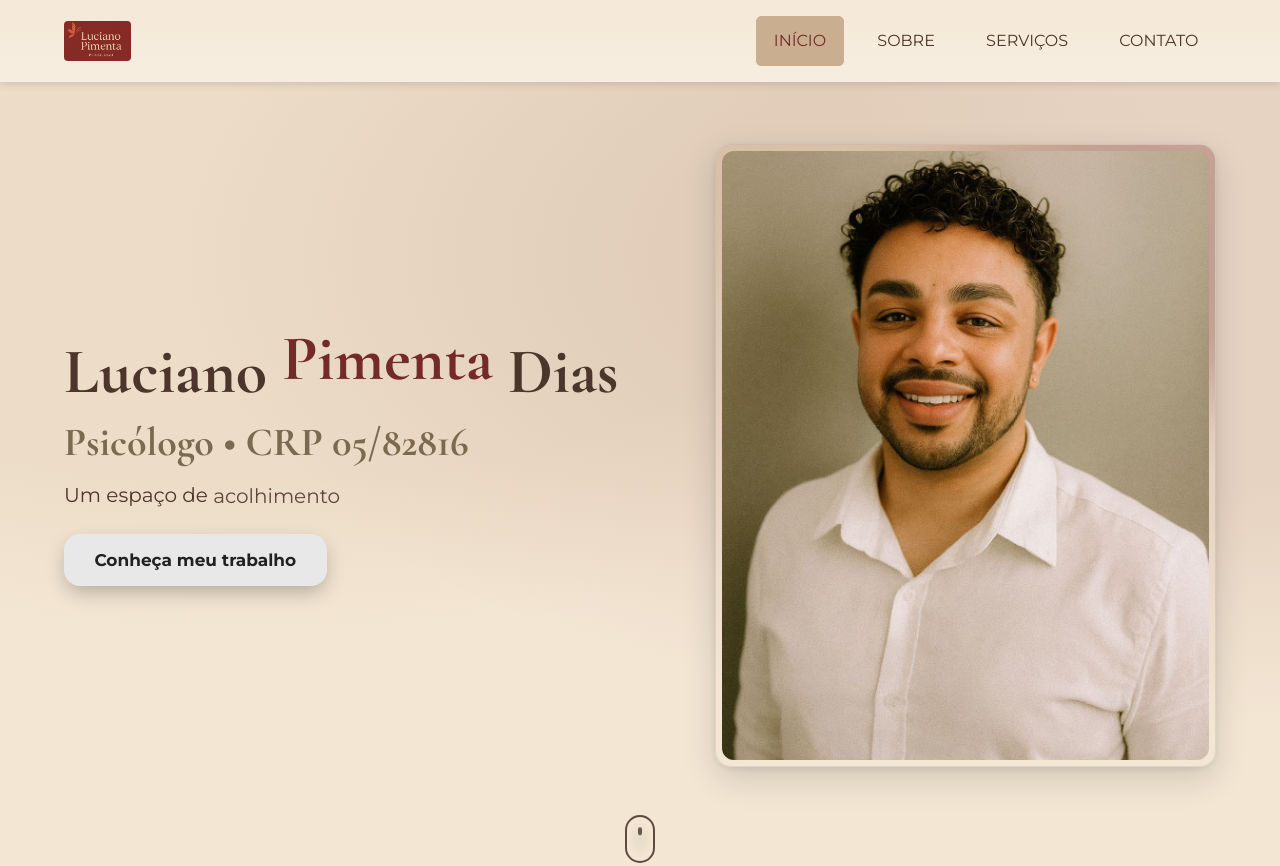
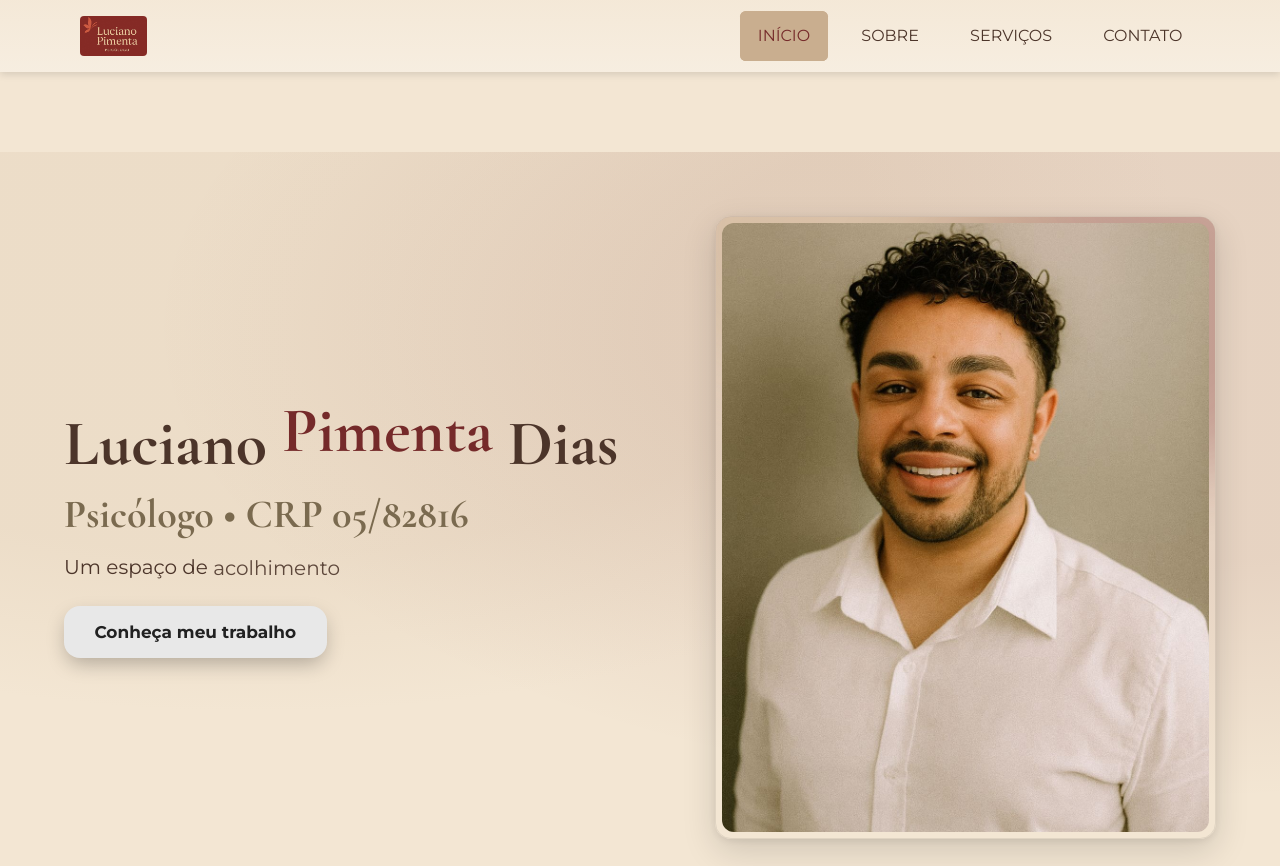
Before and after one commit to Pedruzz30/Luciano_Portifolio, a plain HTML site: page index.html in a window 1280 px wide. Shown: the top 866 px of the page. Drawn offline with nearby package versions, Linux system fonts and the light colour scheme.

Commit message:
Tentando deixar o header mais bonito

```diff
--- a/style.css
+++ b/style.css
@@ -121,17 +121,43 @@ button:focus-visible {
   }
 }
 
+:root{
+  /* controla altura do header em 1 lugar só */
+  --header-h: 72px;
+}
+
+/* reserva o espaço no fluxo p/ não “empurrar” o conteúdo */
+body {
+  padding-top: var(--header-h);
+}
+
+:root{
+  /* controla altura do header em 1 lugar só */
+  --header-h: 72px;
+}
+
+/* reserva o espaço no fluxo p/ não “empurrar” o conteúdo */
+body {
+  padding-top: var(--header-h);
+}
+
 /* ===== Header / Nav ===== */
 header {
   position: fixed;
   inset-block-start: 0;
   inset-inline: 0;
-  width: 100%;
+  inline-size: 100%;
+  block-size: var(--header-h);
   background: var(--areia-dourada);
+  /* Safari + Chrome */
+  -webkit-backdrop-filter: saturate(180%) blur(10px);
   backdrop-filter: saturate(180%) blur(10px);
   box-shadow: 0 2px 8px #0002;
   z-index: 10;
+  isolation: isolate;
+  transition: background .3s ease, box-shadow .3s ease, transform .2s ease;
   view-transition-name: site-header;
+  will-change: background, box-shadow;
 }
 
 @supports (color: color-mix(in srgb, black, white)) {
@@ -144,15 +170,43 @@ header {
   }
 }
 
+/* fallback elegante quando NÃO há blur/transparência */
+@supports not ((-webkit-backdrop-filter: blur(10px)) or (backdrop-filter: blur(10px))) {
+  header {
+    background: linear-gradient(
+      to bottom,
+      rgba(243,230,211,.96),
+      rgba(243,230,211,.90)
+    );
+  }
+}
+
 .header-content {
   display: flex;
   align-items: center;
   justify-content: space-between;
-  padding-block: 1rem;
+  min-block-size: 100%;
+  padding-block: 0 0;
+  max-width: 1200px;
+  margin-inline: auto;
+  padding-inline: 1rem;
 }
+
 .logo img {
   height: 40px;
-  width: auto;
+  inline-size: auto;
+  transition: transform .2s ease, filter .2s ease;
+}
+.logo img:hover {
+  transform: scale(1.05);
+}
+
+/* acessibilidade: reduz transparência se o usuário preferir menos movimento/efeitos */
+@media (prefers-reduced-transparency: reduce) {
+  header {
+    -webkit-backdrop-filter: none;
+    backdrop-filter: none;
+  }
 }
 
 /* ===== Navegação ===== */
```
